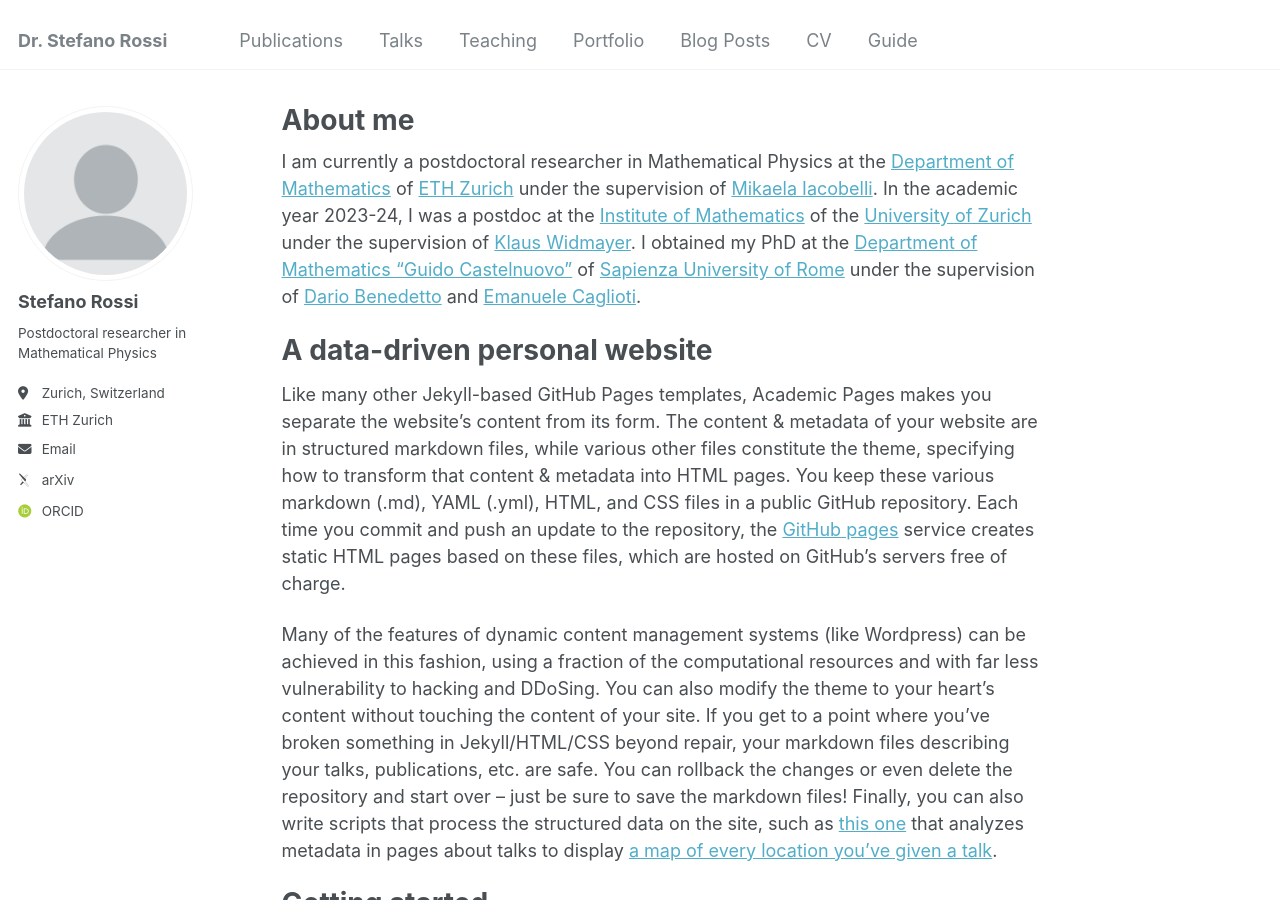
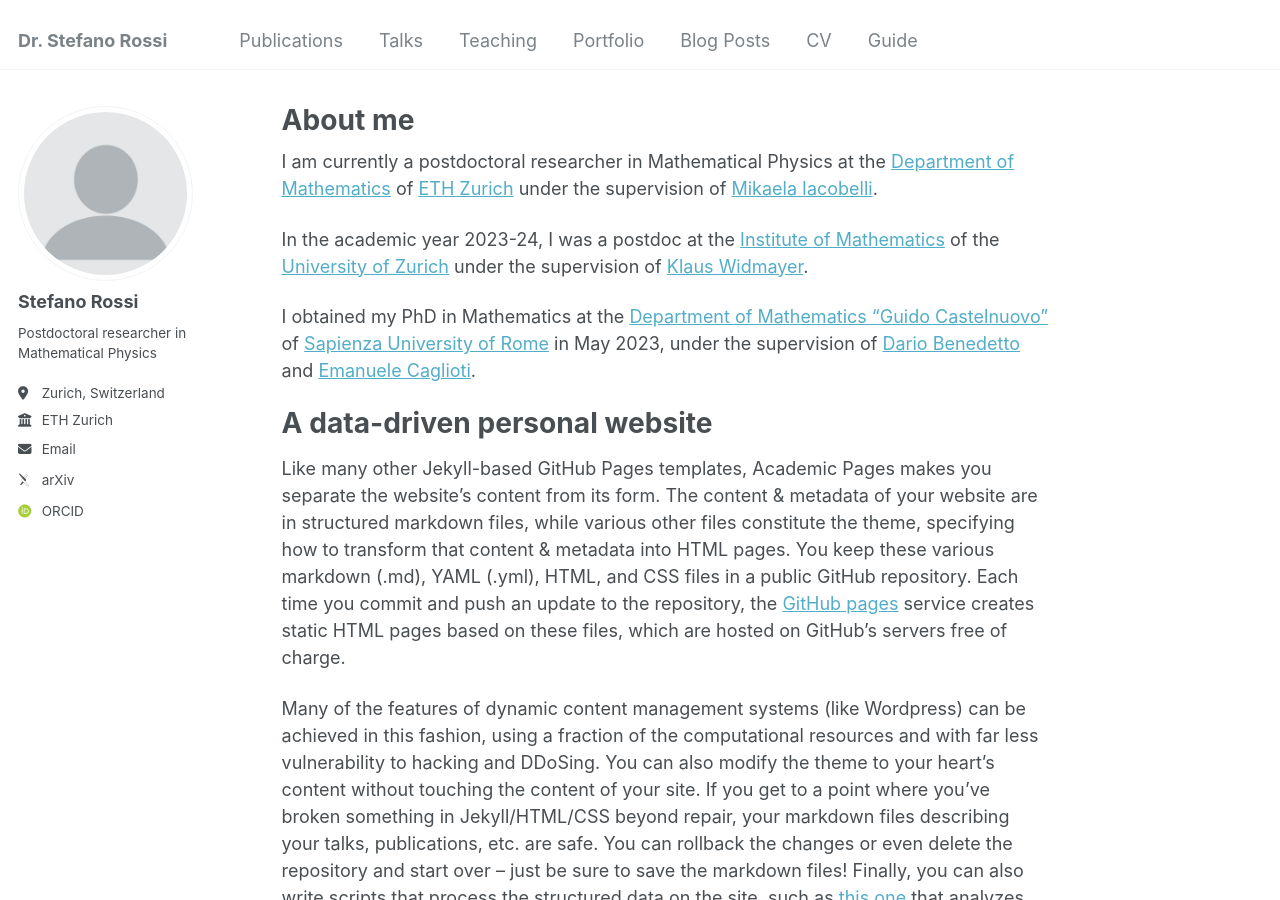
Before and after one commit to StefRossi/StefRossi.github.io, a Jekyll site: the page built from _pages/about.md, in a window 1280 px wide and 900 px high. Built offline with Jekyll 4.4.1, drawn with Linux system fonts in a browser that asks for light colours; some web fonts are replaced.

Commit message:
Update about.md

```diff
--- a/_pages/about.md
+++ b/_pages/about.md
@@ -8,8 +8,10 @@ redirect_from:
 ---
 
 I am currently a postdoctoral researcher in Mathematical Physics at the [Department of Mathematics](https://math.ethz.ch/) of [ETH Zurich](https://ethz.ch/de.html) under the supervision of [Mikaela Iacobelli](https://people.math.ethz.ch/~imikaela/home).
+
 In the academic year 2023-24, I was a postdoc at the [Institute of Mathematics](https://www.math.uzh.ch/en/home) of the [University of Zurich](https://www.uzh.ch/en.html) under the supervision of [Klaus Widmayer](https://www.math.uzh.ch/en/people?semId=43&key1=32674&L=1).
-I obtained my PhD at the [Department of Mathematics "Guido Castelnuovo"](https://www.mat.uniroma1.it/en) of [Sapienza University of Rome](https://www.uniroma1.it/en/pagina-strutturale/home) under the supervision of [Dario Benedetto](http://brazil.mat.uniroma1.it/dario/) and [Emanuele Caglioti](https://sites.google.com/site/ecaglioti/Home).
+
+I obtained my PhD in Mathematics at the [Department of Mathematics "Guido Castelnuovo"](https://www.mat.uniroma1.it/en) of [Sapienza University of Rome](https://www.uniroma1.it/en/pagina-strutturale/home) in May 2023, under the supervision of [Dario Benedetto](http://brazil.mat.uniroma1.it/dario/) and [Emanuele Caglioti](https://sites.google.com/site/ecaglioti/Home).
 
 A data-driven personal website
 ======
```
